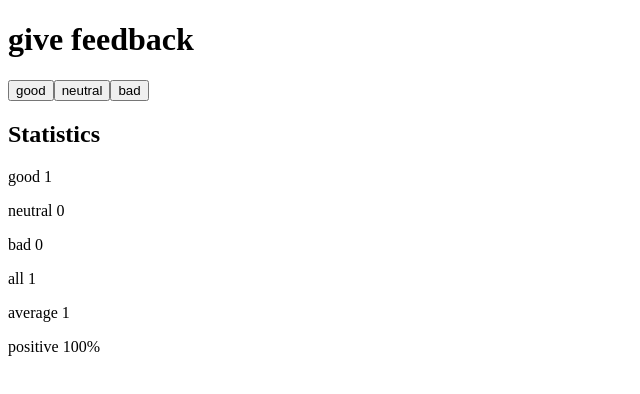
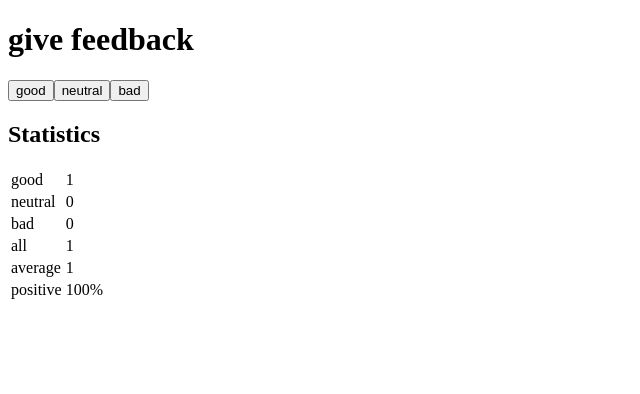
Before and after one commit to petrushurtig/fullstack, a React (Create React App) app in the folder osa1/unicafe/: page / in a window 1280 px wide. Both pictures are taken after a click on the button "good". Shown: the top 394 px of the page, without its empty margins (0-640 px from the left). Built offline with nearby package versions, Linux system fonts and the light colour scheme.

Commit message:
t1.11.: unicafe step6

```diff
--- a/osa1/unicafe/src/App.js
+++ b/osa1/unicafe/src/App.js
@@ -1,29 +1,55 @@
 import { useState } from 'react'
 
 const Statistics = (props) => {
-  const ave = props.average / props.all;
-  const pos = (props.good / props.all) * 100;
-  console.log(props.all);
-  if(props.all === 0) return(<div>
+  const ave = props.stats.average / props.stats.all;
+  const pos = (props.stats.good / props.stats.all) * 100;
+  console.log(props.stats.all);
+  if(props.stats.all === 0) return(<div>
     No feedback given
   </div>)
 
   return(
     <>
-    <StatisticLine text="good" value={props.good} />
-    <StatisticLine text="neutral" value={props.neutral} />
-    <StatisticLine text="bad" value={props.bad} />
-    <StatisticLine text="all" value={props.all} />
+    <table>
+      <tr>
+        <td>good</td>
+        <td>{props.stats.good}</td>
+      </tr>
+      <tr>
+        <td>neutral</td>
+        <td>{props.stats.neutral}</td>
+      </tr>
+      <tr>
+        <td>bad</td>
+        <td>{props.stats.bad}</td>
+      </tr>
+      <tr>
+        <td>all</td>
+        <td>{props.stats.all}</td>
+      </tr>
+      <tr>
+        <td>average</td>
+        <td>{ave}</td>
+      </tr>
+      <tr>
+        <td>positive</td>
+        <td>{pos}%</td>
+      </tr>
+    </table>
+    {/* <StatisticLine text="good" value={props.stats.good} />
+    <StatisticLine text="neutral" value={props.stats.neutral} />
+    <StatisticLine text="bad" value={props.stats.bad} />
+    <StatisticLine text="all" value={props.stats.all} />
     <StatisticLine text="average" value={ave} />
-    <StatisticLine text="positive" value={pos + '%'} />
+    <StatisticLine text="positive" value={pos + '%'} /> */}
     </>
   )
 }
-const StatisticLine = (props) => {
-  return (
-    <p>{props.text} {props.value}</p>
-  )
-}
+// const StatisticLine = (props) => {
+//   return (
+//     <p>{props.text} {props.value}</p>
+//   )
+// }
 const Button = (props) => {
   return(
     <button onClick={props.handleClick}>{props.name}</button>
@@ -31,26 +57,33 @@ const Button = (props) => {
 }
 
 const App = () => {
-  // tallenna napit omaan tilaansa
-  const [good, setGood] = useState(0)
-  const [neutral, setNeutral] = useState(0)
-  const [bad, setBad] = useState(0)
-  const [allVotes, setAllVotes] = useState(0);
-  const [average, setAverage] = useState(0);
+  const [stats, setStats] = useState({good: 0, neutral: 0, bad: 0, all: 0, average: 0});
 
   const increaseGood = () => {
-    setGood(good +1);
-    setAllVotes(allVotes + 1);
-    setAverage(average +1);
+    const newStats = {
+      ...stats,
+      good: stats.good +1,
+      all: stats.all +1,
+      average: stats.average +1
+    }
+    setStats(newStats)
   }
   const increaseNeutral = () => {
-    setNeutral(neutral +1);
-    setAllVotes(allVotes + 1);
+    const newStats = {
+      ...stats,
+      neutral: stats.neutral +1,
+      all: stats.all +1,
+    }
+    setStats(newStats)
   }
   const increaseBad = () => {
-    setBad(bad +1);
-    setAllVotes(allVotes + 1);
-    setAverage(average -1);
+    const newStats = {
+      ...stats,
+      bad: stats.bad +1,
+      all: stats.all +1,
+      average: stats.average -1
+    }
+    setStats(newStats)
   }
 
   return (
@@ -60,7 +93,7 @@ const App = () => {
       <Button name="neutral" handleClick={increaseNeutral}/>
       <Button name="bad" handleClick={increaseBad}/>
       <h2>Statistics</h2>
-      <Statistics average={average} all={allVotes} good={good} neutral={neutral} bad={bad} />
+      <Statistics stats={stats}/>
     </div>
   )
 }
```
